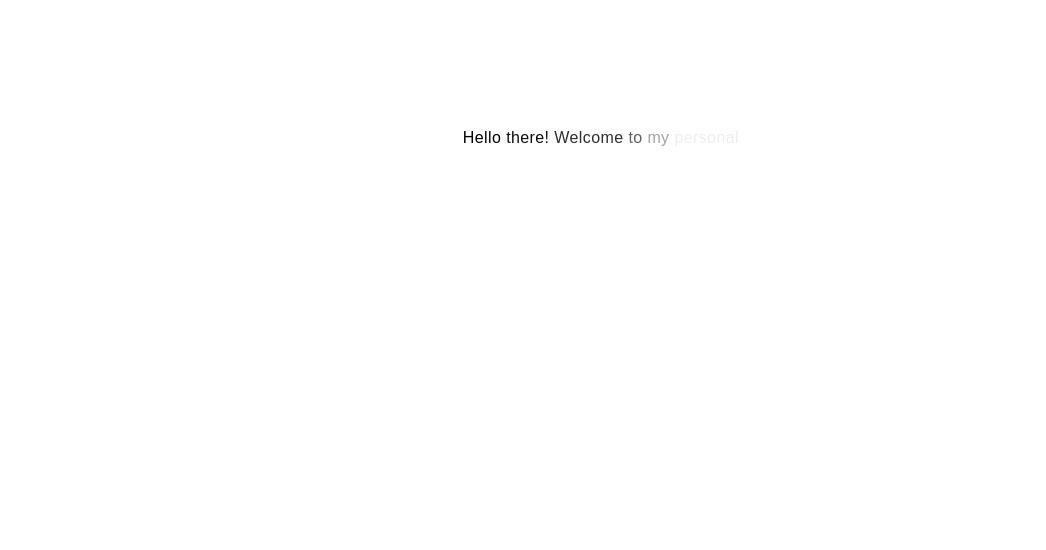
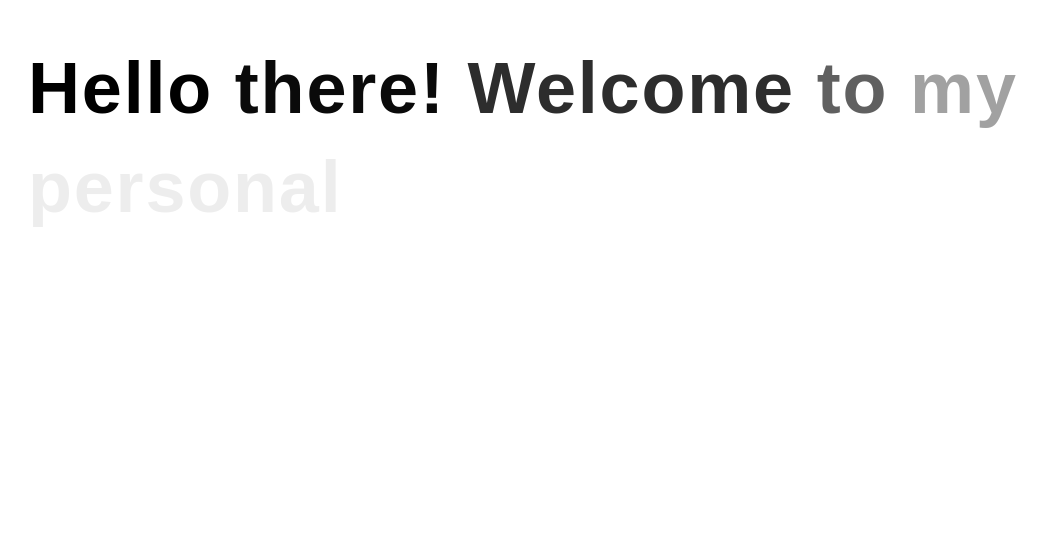
Before and after one commit to Ch3mson/personal-portfolio-v1, a Next.js app: page / in a window 1280 px wide. Shown: the part 250-800 px from the top of the page, without its empty margins (4-1050 px from the left). Built offline with nearby package versions, Linux system fonts and the light colour scheme; a web font is replaced by a local one.

Commit message:
updated font

```diff
--- a/src/components/About.js
+++ b/src/components/About.js
@@ -1,4 +1,4 @@
-const headingClass = "text-7xl font-extrabold inline-block";
+const headingClass = "text-7xl inline-block";
 
 export function About() {
     return (
--- a/src/components/ui/text-generate-effect.jsx
+++ b/src/components/ui/text-generate-effect.jsx
@@ -6,7 +6,7 @@ import { cn } from "@/lib/utils"
 export const TextGenerateEffect = ({ words, className }) => {
   const [scope, animate] = useAnimate();
   let wordsArray = words.split(" ");
-  const headingClass = "inline-block";
+  const headingClass = "inline-block text-7xl font-bold"; // Updated to h1 style
 
   useEffect(() => {
     async function sequence() {
```
